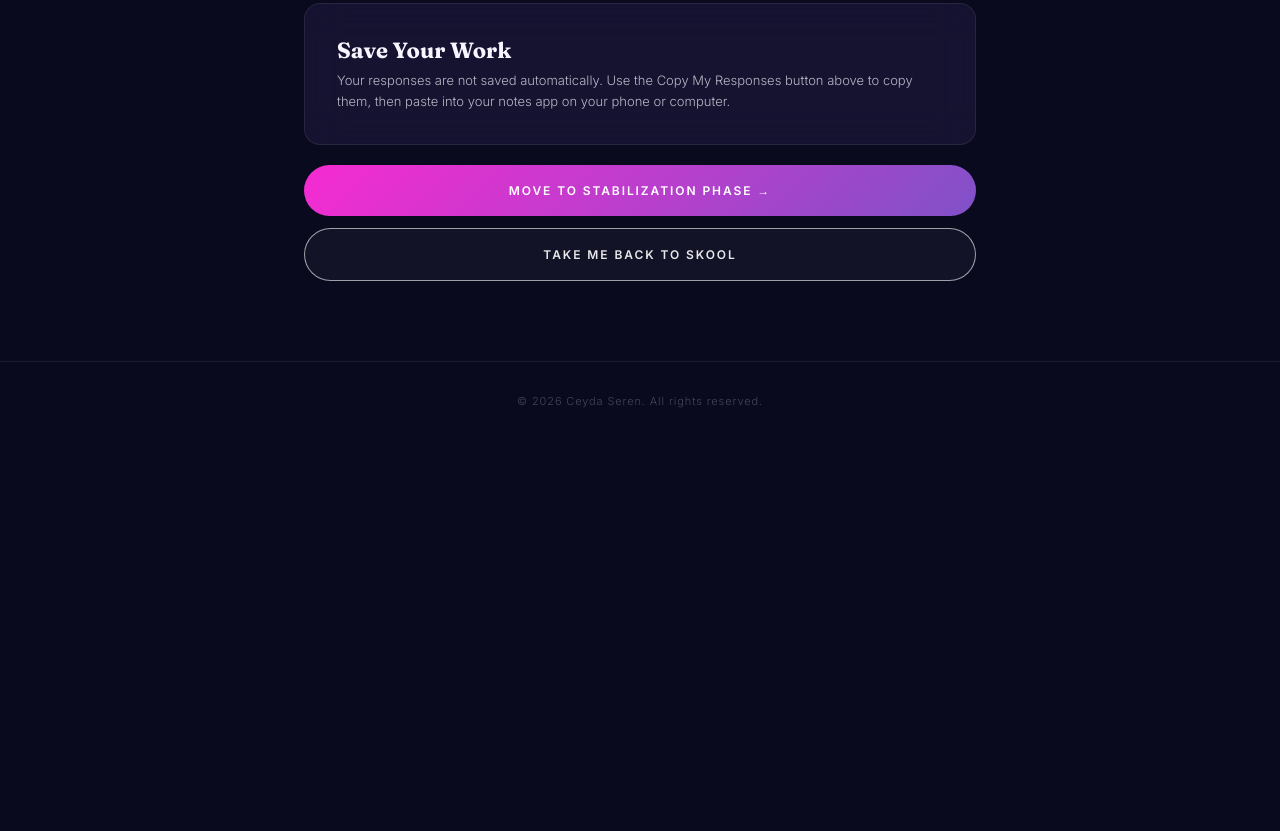
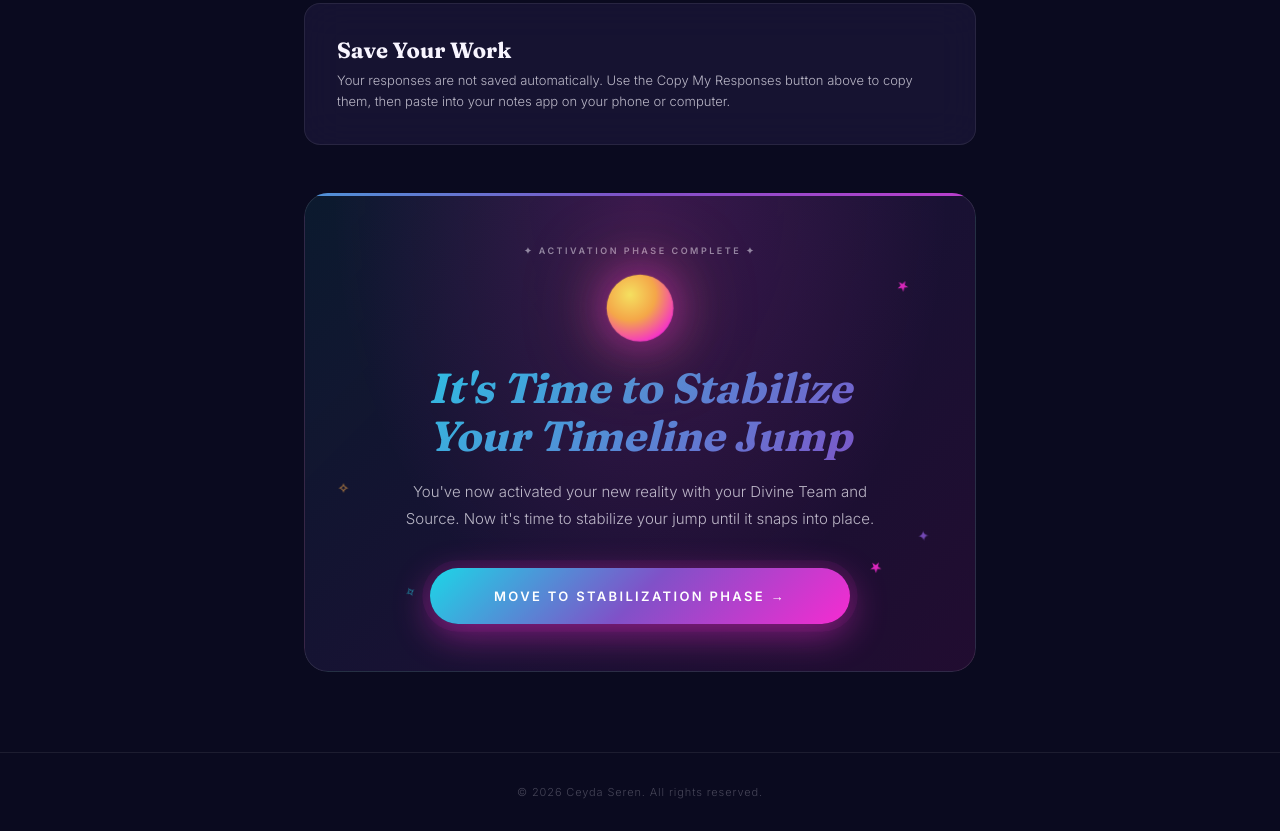
Before and after one commit to ceydaseren/tjstep9, a plain HTML site: page index.html in a window 1280 px wide. Shown: the part 3414-4245 px from the top of the page. Before the commit the page ends 3854 px from the top, so only its background shows below. Drawn offline with Linux system fonts and the light colour scheme.

Commit message:
Add files via upload

```diff
--- a/index.html
+++ b/index.html
@@ -323,6 +323,112 @@
   }
   .btn-skool:hover { background:rgba(255,255,255,0.09); border-color:#fff; }
 
+  /* ── STABILIZATION GATE ── */
+  .activation-gate {
+    margin-top:48px;
+    position:relative;
+    border-radius:24px;
+    overflow:hidden;
+    opacity:0;
+    animation:fadeUp 0.6s ease 1s forwards;
+  }
+  .gate-bg {
+    position:absolute; inset:0;
+    background:linear-gradient(135deg, rgba(28,214,231,0.08) 0%, rgba(128,81,200,0.12) 50%, rgba(246,43,209,0.10) 100%);
+    border:1px solid rgba(255,255,255,0.1);
+    border-radius:24px;
+  }
+  .gate-bg::before {
+    content:'';
+    position:absolute; inset:0;
+    background:radial-gradient(ellipse at 50% 0%, rgba(246,43,209,0.18) 0%, transparent 65%);
+    border-radius:24px;
+  }
+  .gate-border-top {
+    position:absolute; top:0; left:0; right:0; height:3px;
+    background:var(--gradient);
+    background-size:200% 100%;
+    animation:borderPan 4s ease-in-out infinite;
+    border-radius:24px 24px 0 0;
+  }
+  @keyframes borderPan { 0%,100%{background-position:0% 50%;} 50%{background-position:100% 50%;} }
+
+  .gate-inner {
+    position:relative;
+    padding:52px 40px 48px;
+    text-align:center;
+    z-index:1;
+  }
+
+  .gate-sparkles {
+    position:absolute; inset:0; pointer-events:none; overflow:hidden;
+    border-radius:24px;
+  }
+  .gate-spark {
+    position:absolute; font-size:13px;
+    animation:orbitSpark var(--sd,6s) ease-in-out infinite var(--del,0s);
+    opacity:0;
+  }
+  @keyframes orbitSpark {
+    0%,100% { opacity:0; transform:scale(0.5) rotate(0deg); }
+    50% { opacity:0.9; transform:scale(1.1) rotate(180deg); }
+  }
+
+  .gate-eyebrow {
+    font-family:'Inter',sans-serif; font-weight:600; font-size:9px;
+    letter-spacing:0.28em; text-transform:uppercase;
+    color:rgba(248,245,255,0.5); margin-bottom:20px;
+  }
+
+  .gate-headline {
+    font-family:'Fraunces',serif; font-weight:700;
+    font-size:clamp(26px,4.5vw,42px);
+    line-height:1.15; margin-bottom:18px;
+    background:var(--gradient);
+    -webkit-background-clip:text; -webkit-text-fill-color:transparent;
+    background-clip:text;
+    background-size:200% 200%;
+    animation:textShimmer 5s ease-in-out infinite;
+    font-style:italic;
+  }
+  @keyframes textShimmer { 0%,100%{background-position:0% 50%;} 50%{background-position:100% 50%;} }
+
+  .gate-sub {
+    font-family:'Inter',sans-serif; font-weight:300; font-size:15px;
+    color:var(--text-sec); line-height:1.8; max-width:480px;
+    margin:0 auto 36px;
+  }
+
+  .gate-orb {
+    width:64px; height:64px; border-radius:50%;
+    background:radial-gradient(circle at 35% 30%, #f4e060, #f4a749 40%, #f62bd1 80%);
+    margin:0 auto 24px;
+    box-shadow:0 0 30px rgba(246,43,209,0.5), 0 0 60px rgba(244,167,73,0.3);
+    animation:orbPulse 3s ease-in-out infinite;
+  }
+  @keyframes orbPulse {
+    0%,100% { box-shadow:0 0 30px rgba(246,43,209,0.5),0 0 60px rgba(244,167,73,0.3); transform:scale(1); }
+    50% { box-shadow:0 0 50px rgba(246,43,209,0.7),0 0 90px rgba(244,167,73,0.45); transform:scale(1.06); }
+  }
+
+  .btn-gate {
+    display:inline-block; width:100%; max-width:420px;
+    padding:20px 32px;
+    background:var(--gradient);
+    color:#fff; font-family:'Inter',sans-serif; font-weight:600;
+    font-size:13px; letter-spacing:0.18em; text-transform:uppercase;
+    text-align:center; text-decoration:none; border-radius:30px;
+    border:none; cursor:pointer;
+    box-shadow:0 8px 28px rgba(246,43,209,0.35), 0 0 0 0 rgba(246,43,209,0.4);
+    animation:btnPulse 3s ease-in-out infinite;
+    transition:transform 0.2s, opacity 0.2s;
+  }
+  .btn-gate:hover { transform:translateY(-2px); opacity:0.9; }
+  @keyframes btnPulse {
+    0%,100% { box-shadow:0 8px 28px rgba(246,43,209,0.35),0 0 0 0 rgba(246,43,209,0.3); }
+    50% { box-shadow:0 12px 40px rgba(246,43,209,0.5),0 0 0 10px rgba(246,43,209,0); }
+  }
+
   @keyframes fadeUp { from{opacity:0;transform:translateY(16px);} to{opacity:1;transform:translateY(0);} }
 
   .copyright { text-align:center; padding:32px 24px; font-family:'Inter',sans-serif; font-weight:300; font-size:11px; letter-spacing:0.08em; color:rgba(248,245,255,0.25); border-top:1px solid var(--border); }
@@ -335,6 +441,7 @@
     .somatic-block { padding:28px 20px 24px; }
     .reflection-card { padding:22px 18px; }
     .callout { padding:22px 20px; }
+    .gate-inner { padding:40px 24px 36px; }
   }
 </style>
 </head>
@@ -462,10 +569,25 @@
       <p class="save-description">Your responses are not saved automatically. Use the Copy My Responses button above to copy them, then paste into your notes app on your phone or computer.</p>
     </div>
 
-    <!-- FOOTER STACK -->
-    <div class="footer-stack">
-      <a href="https://ceydaseren.github.io/tjstep10/" class="btn-next-step">Move to Stabilization Phase →</a>
-      <a href="https://www.skool.com/timeline-jumpers-9976/classroom" target="_blank" class="btn-skool">Take Me Back to Skool</a>
+    <!-- STABILIZATION GATE -->
+    <div class="activation-gate">
+      <div class="gate-bg"></div>
+      <div class="gate-border-top"></div>
+      <div class="gate-sparkles">
+        <span class="gate-spark" style="top:12%;left:8%;color:#1cd6e7;--sd:5s;--del:0s;">✦</span>
+        <span class="gate-spark" style="top:18%;right:10%;color:#f62bd1;--sd:7s;--del:1s;">★</span>
+        <span class="gate-spark" style="top:60%;left:5%;color:#f4a749;--sd:6s;--del:2s;">✧</span>
+        <span class="gate-spark" style="top:70%;right:7%;color:#8051c8;--sd:8s;--del:0.5s;">✦</span>
+        <span class="gate-spark" style="bottom:15%;left:15%;color:#1cd6e7;--sd:5.5s;--del:3s;">✧</span>
+        <span class="gate-spark" style="bottom:20%;right:14%;color:#f62bd1;--sd:6.5s;--del:1.5s;">★</span>
+      </div>
+      <div class="gate-inner">
+        <div class="gate-eyebrow">✦ Activation Phase Complete ✦</div>
+        <div class="gate-orb"></div>
+        <h2 class="gate-headline">It's Time to Stabilize<br>Your Timeline Jump</h2>
+        <p class="gate-sub">You've now activated your new reality with your Divine Team and Source. Now it's time to stabilize your jump until it snaps into place.</p>
+        <a href="https://www.skool.com/timeline-jumpers-9976/classroom/c6208d08?md=868ffc489af34de2863755d15e839211" target="_blank" class="btn-gate">Move to Stabilization Phase →</a>
+      </div>
     </div>
 
   </div><!-- /main-content -->
```
